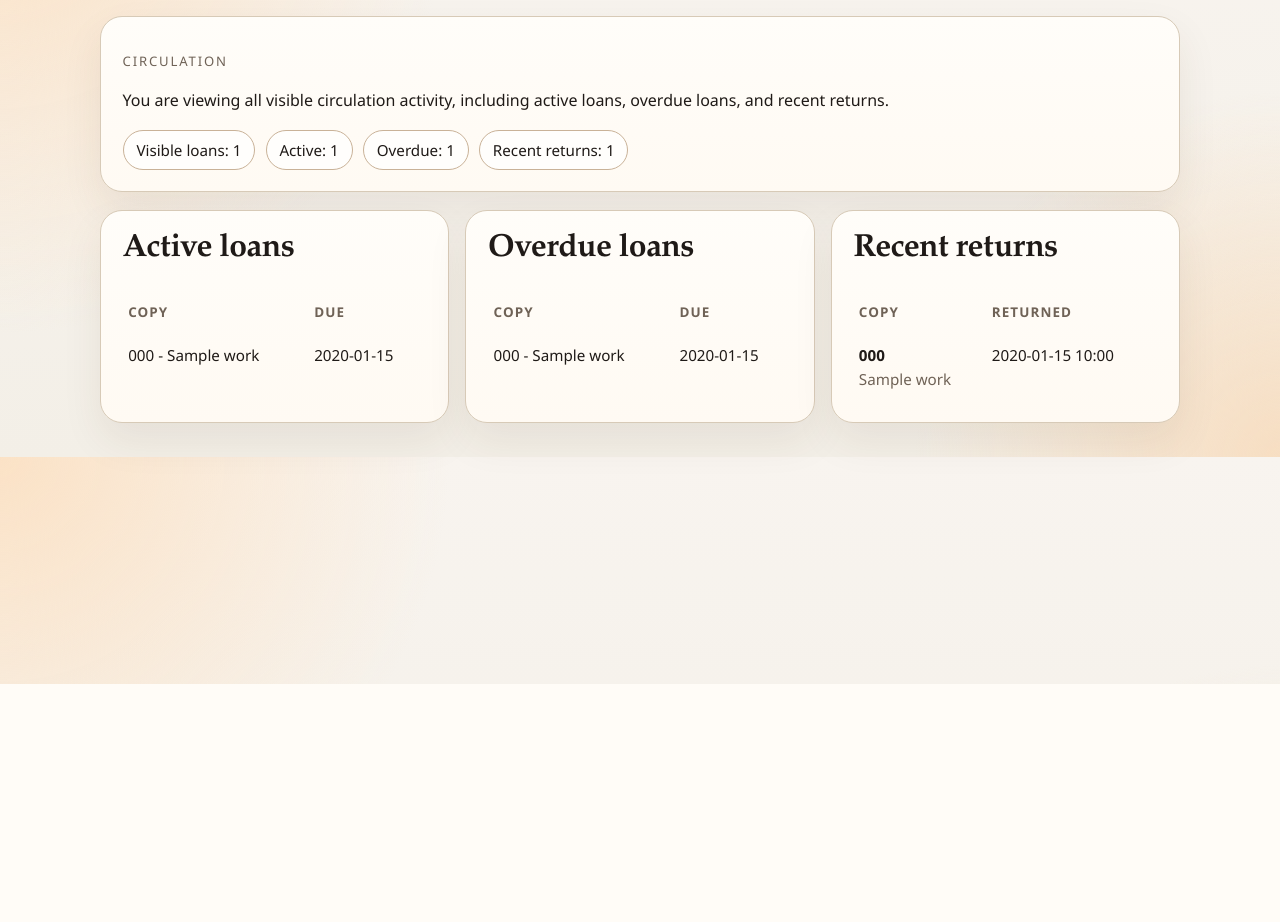
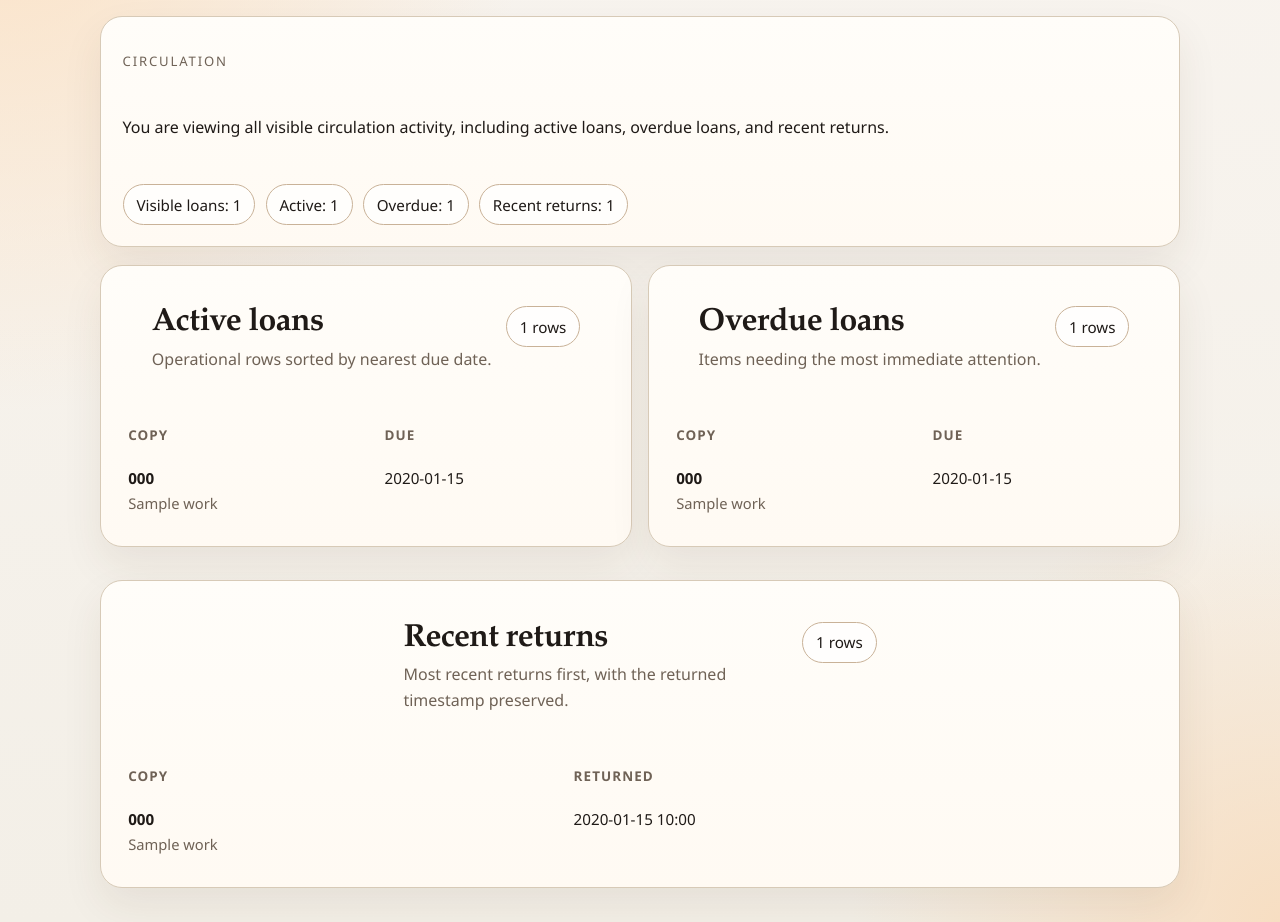
Before and after one commit to geehexx/library-ops, a Django app: template src/libraryops/circulation/templates/circulation/loan_dashboard.html in a window 1280 px wide. Shown: the part 116-1038 px from the top of the page. Before the commit the page ends 800 px from the top, so only its background shows below. Run offline with Django 5.2, Linux system fonts and the light colour scheme; the template is opened without the code that fills it: most values are stand-ins (such as "Sample title", 1, 10 or a date in 2020).

Commit message:
feat(circulation): reflow loan dashboard layout

```diff
--- a/src/libraryops/circulation/templates/circulation/loan_dashboard.html
+++ b/src/libraryops/circulation/templates/circulation/loan_dashboard.html
@@ -4,7 +4,7 @@
 {% block page_title %}Circulation Dashboard{% endblock %}
 
 {% block content %}
-  <section class="panel">
+  <section class="panel stack">
     <p class="eyebrow">Circulation</p>
     <p>
       {% if role == "Member" %}
@@ -50,11 +50,18 @@
     </section>
   {% endif %}
 
-  <section class="grid">
-    <article class="panel">
-      <h2 style="margin-top: 0;">Active loans</h2>
+  <section class="grid dashboard-grid">
+    <article class="panel stack">
+      <header class="dashboard-panel-head">
+        <div>
+          <h2>Active loans</h2>
+          <p class="muted">Operational rows sorted by nearest due date.</p>
+        </div>
+        <span class="pill">{{ active_loan_count }} rows</span>
+      </header>
       {% if active_loans %}
-        <table>
+        <div class="dashboard-table-wrap">
+          <table class="dashboard-table">
             <thead>
               <tr>
                 <th>Copy</th>
@@ -65,22 +72,35 @@
             <tbody>
               {% for loan in active_loans %}
                 <tr>
-                <td>{{ loan.copy.barcode }} - {{ loan.copy.edition.work.title }}</td>
+                  <td>
+                    <div class="dashboard-copy">
+                      <span class="dashboard-copy-title">{{ loan.copy.barcode }}</span>
+                      <span class="dashboard-copy-subtitle">{{ loan.copy.edition.work.title }}</span>
+                    </div>
+                  </td>
                   {% if show_borrower_column %}<td>{{ loan.borrower.email }}</td>{% endif %}
-                <td>{{ loan.due_at|date:"Y-m-d" }}</td>
+                  <td><time class="dashboard-datetime" datetime="{{ loan.due_at|date:'c' }}">{{ loan.due_at|date:"Y-m-d" }}</time></td>
                 </tr>
               {% endfor %}
             </tbody>
           </table>
+        </div>
       {% else %}
         <p class="muted">No active loans are visible.</p>
       {% endif %}
     </article>
 
-    <article class="panel">
-      <h2 style="margin-top: 0;">Overdue loans</h2>
+    <article class="panel stack">
+      <header class="dashboard-panel-head">
+        <div>
+          <h2>Overdue loans</h2>
+          <p class="muted">Items needing the most immediate attention.</p>
+        </div>
+        <span class="pill">{{ overdue_loan_count }} rows</span>
+      </header>
       {% if overdue_loans %}
-        <table>
+        <div class="dashboard-table-wrap">
+          <table class="dashboard-table">
             <thead>
               <tr>
                 <th>Copy</th>
@@ -91,22 +111,35 @@
             <tbody>
               {% for loan in overdue_loans %}
                 <tr>
-                <td>{{ loan.copy.barcode }} - {{ loan.copy.edition.work.title }}</td>
+                  <td>
+                    <div class="dashboard-copy">
+                      <span class="dashboard-copy-title">{{ loan.copy.barcode }}</span>
+                      <span class="dashboard-copy-subtitle">{{ loan.copy.edition.work.title }}</span>
+                    </div>
+                  </td>
                   {% if show_borrower_column %}<td>{{ loan.borrower.email }}</td>{% endif %}
-                <td>{{ loan.due_at|date:"Y-m-d" }}</td>
+                  <td><time class="dashboard-datetime" datetime="{{ loan.due_at|date:'c' }}">{{ loan.due_at|date:"Y-m-d" }}</time></td>
                 </tr>
               {% endfor %}
             </tbody>
           </table>
+        </div>
       {% else %}
         <p class="muted">No overdue loans are visible.</p>
       {% endif %}
     </article>
 
-    <article class="panel">
-      <h2 style="margin-top: 0;">Recent returns</h2>
+    <article class="panel stack dashboard-grid--full">
+      <header class="dashboard-panel-head">
+        <div>
+          <h2>Recent returns</h2>
+          <p class="muted">Most recent returns first, with the returned timestamp preserved.</p>
+        </div>
+        <span class="pill">{{ recent_return_count }} rows</span>
+      </header>
       {% if recent_returns %}
-        <table>
+        <div class="dashboard-table-wrap">
+          <table class="dashboard-table">
             <thead>
               <tr>
                 <th>Copy</th>
@@ -118,15 +151,20 @@
               {% for loan in recent_returns %}
                 <tr>
                   <td>
-                  <strong>{{ loan.copy.barcode }}</strong><br>
-                  <span class="muted">{{ loan.copy.edition.work.title }}</span>
+                    <div class="dashboard-copy">
+                      <span class="dashboard-copy-title">{{ loan.copy.barcode }}</span>
+                      <span class="dashboard-copy-subtitle">{{ loan.copy.edition.work.title }}</span>
+                    </div>
                   </td>
                   {% if show_borrower_column %}<td>{{ loan.borrower.email }}</td>{% endif %}
-                <td>{{ loan.returned_at|date:"Y-m-d H:i" }}</td>
+                  <td>
+                    <time class="dashboard-datetime" datetime="{{ loan.returned_at|date:'c' }}">{{ loan.returned_at|date:"Y-m-d H:i" }}</time>
+                  </td>
                 </tr>
               {% endfor %}
             </tbody>
           </table>
+        </div>
       {% else %}
         <p class="muted">No recent returns are visible.</p>
       {% endif %}
--- a/src/libraryops/shell/templates/base.html
+++ b/src/libraryops/shell/templates/base.html
@@ -136,6 +136,50 @@
       gap: 1rem;
       grid-template-columns: repeat(auto-fit, minmax(240px, 1fr));
     }
+    .dashboard-grid {
+      align-items: start;
+      grid-template-columns: repeat(2, minmax(0, 1fr));
+    }
+    .dashboard-grid--full {
+      grid-column: 1 / -1;
+    }
+    .dashboard-panel-head {
+      display: flex;
+      align-items: flex-start;
+      justify-content: space-between;
+      gap: 0.9rem;
+      margin-bottom: 0.85rem;
+    }
+    .dashboard-panel-head h2 {
+      margin: 0;
+    }
+    .dashboard-panel-head p {
+      margin: 0.35rem 0 0;
+      max-width: 42ch;
+    }
+    .dashboard-table-wrap {
+      overflow-x: auto;
+      margin-inline: -0.15rem;
+      padding-inline: 0.15rem;
+    }
+    .dashboard-table {
+      min-width: 100%;
+    }
+    .dashboard-copy {
+      display: grid;
+      gap: 0.12rem;
+    }
+    .dashboard-copy-title {
+      font-weight: 700;
+      color: var(--ink);
+    }
+    .dashboard-copy-subtitle {
+      color: var(--muted);
+      font-size: 0.92rem;
+    }
+    .dashboard-datetime {
+      white-space: nowrap;
+    }
     .lede {
       font-size: 1.08rem;
       max-width: 70ch;
@@ -218,8 +262,14 @@
       .split-hero {
         grid-template-columns: 1fr;
       }
+      .dashboard-grid {
+        grid-template-columns: 1fr;
+      }
       .nav-actions {
         justify-content: flex-start;
+      }
+      .dashboard-panel-head {
+        flex-direction: column;
       }
     }
   </style>
```
Also changed, not shown: tests/e2e/test_circulation_search.py (+14 -8 lines), tests/e2e/visual_baselines/circulation_search/checkout-form.png, tests/e2e/visual_baselines/circulation_search/checkout-return-dashboard.png. Lines whose indentation alone changed are shown as unchanged.
